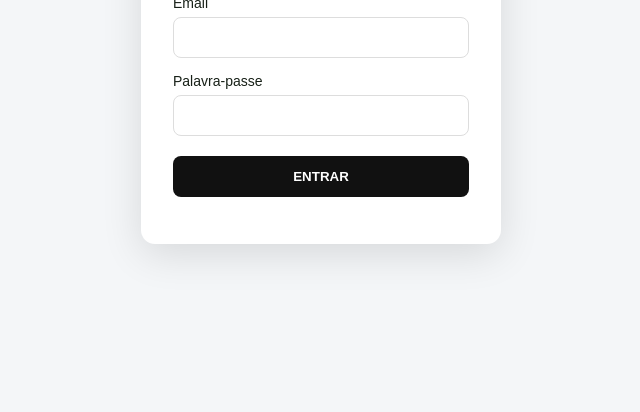
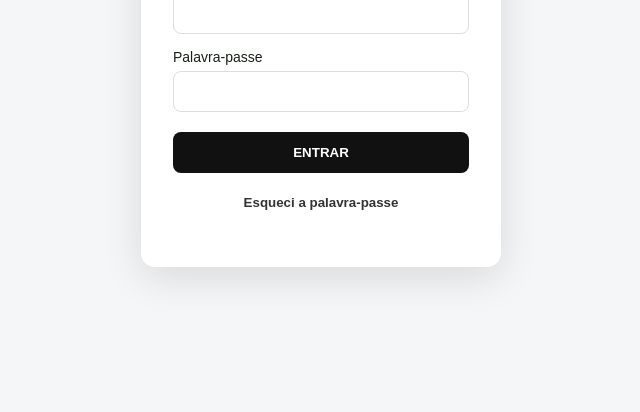
Before and after one commit to simao-santos20/fixe-services-erp, a plain HTML site: page index.html in a window 1280 px wide. Shown: the part 351-763 px from the top of the page, without its empty margins (319-959 px from the left). Drawn offline with nearby package versions, Linux system fonts and the light colour scheme.

Commit message:
Update index.html

```diff
--- a/index.html
+++ b/index.html
@@ -137,7 +137,22 @@
       >
         ENTRAR
       </button>
-
+<button
+  type="button"
+  id="forgotPasswordBtn"
+  style="
+    width:100%;
+    margin-top:12px;
+    padding:10px;
+    border:0;
+    background:transparent;
+    color:#333;
+    font-weight:600;
+    cursor:pointer;
+  "
+>
+  Esqueci a palavra-passe
+</button>
       <p id="loginError" style="color:#c00;text-align:center;margin-top:15px"></p>
     </form>
   </div>
```
